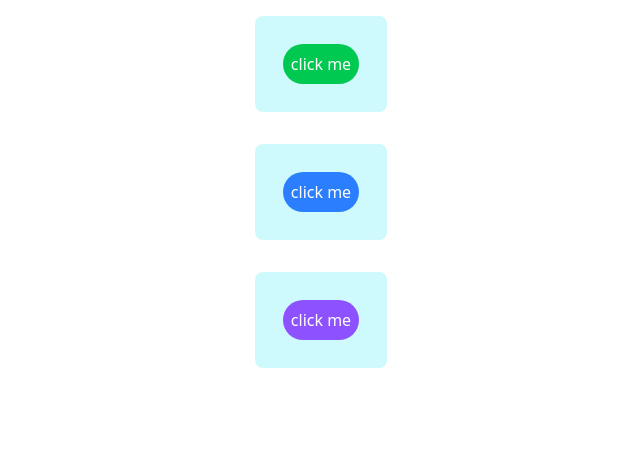
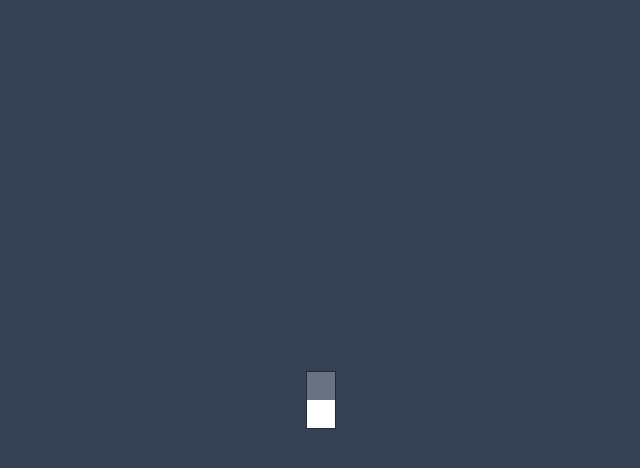
Before and after one commit to Naim-ECE/Tailwind_React, a React (Vite) app in the folder React-Tailwind/: page / in a window 1280 px wide. Shown: the top 468 px of the page, without its empty margins (319-959 px from the left). Built offline with nearby package versions, Linux system fonts and the light colour scheme.

Commit message:
completed counter and Toggle background

```diff
--- a/React-Tailwind/src/App.jsx
+++ b/React-Tailwind/src/App.jsx
@@ -1,5 +1,7 @@
+import BigToggle from "./components/BgToggle.jsx";
 import Colors from "./components/colors.jsx";
 import Conditions from "./components/Conditions.jsx";
+import Counter from "./components/Counter.jsx";
 import Decoration from "./components/decoration.jsx";
 import EventHandling from "./components/EventHandling.jsx";
 import EventHandling2 from "./components/EventHandling2.jsx";
@@ -21,7 +23,9 @@ function App() {
       {/* <Quotes /> */}
       {/* <Foogle /> */}
       {/* <EventHandling /> */}
-      <EventHandling2 />
+      {/* <EventHandling2 /> */}
+      {/* <Counter /> */}
+      <BigToggle />
     </>
   );
 }
--- /dev/null
+++ b/React-Tailwind/src/components/BgToggle.jsx
@@ -0,0 +1,31 @@
+import { useState } from "react";
+
+const BigToggle = () => {
+  const [toggle, setToggle] = useState(true);
+  return (
+    <>
+      <div
+        className={`h-screen ${
+          toggle ? "bg-gray-700" : "bg-white"
+        } flex justify-center items-center`}
+      >
+        <div className="flex flex-col border-1 border-gray-800">
+          <button
+            className={`${
+              toggle ? "bg-gray-500" : "bg-white"
+            } h-[1.75rem] w-[1.75rem] cursor-pointer`}
+            onClick={() => setToggle(!toggle)}
+          ></button>
+          <button
+            className={`${
+              toggle ? "bg-white" : "bg-gray-500"
+            } h-[1.75rem] w-[1.75rem] cursor-pointer`}
+            onClick={() => setToggle(!toggle)}
+          ></button>
+        </div>
+      </div>
+    </>
+  );
+};
+
+export default BigToggle;
--- /dev/null
+++ b/React-Tailwind/src/components/Counter.jsx
@@ -0,0 +1,26 @@
+import { useState } from "react";
+
+const Counter = () => {
+  const [initialValue, setValue] = useState(0);
+  return (
+    <>
+      <div className="h-screen flex justify-center items-center text-4xl">
+        <button
+          className="bg-red-400 text-red-100 hover:bg-red-500 active:bg-red-600 cursor-pointer rounded-lg p-[0.5rem] pl-3 pr-3"
+          onClick={() => setValue(initialValue - 1)}
+        >
+          -
+        </button>
+        <p className="m-9 rounded-lg w-13 text-center">{initialValue}</p>
+        <button
+          className="bg-green-400 text-green-100 hover:bg-green-500 active:bg-green-600 cursor-pointer p-[0.5rem] pl-3 pr-3 rounded-lg"
+          onClick={() => setValue(initialValue + 1)}
+        >
+          +
+        </button>
+      </div>
+    </>
+  );
+};
+
+export default Counter;
```
